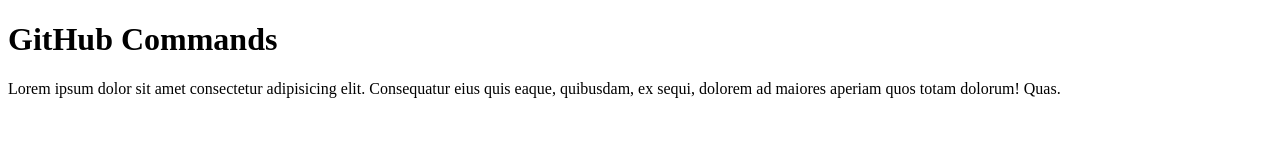
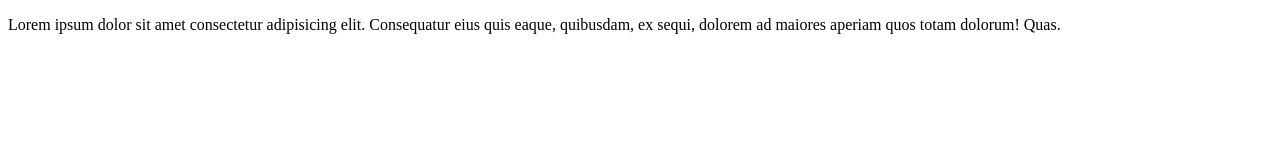
Before and after one commit to bcsf19m034/Mobile-Computing, a plain HTML site: page test.html in a window 1280 px wide. Drawn offline with Linux system fonts and the light colour scheme.

Commit message:
updating index.html

```diff
--- a/test.html
+++ b/test.html
@@ -7,7 +7,6 @@
     <title>Document</title>
   </head>
   <body>
-    <h1>GitHub Commands</h1>
     <p>
       Lorem ipsum dolor sit amet consectetur adipisicing elit. Consequatur eius
       quis eaque, quibusdam, ex sequi, dolorem ad maiores aperiam quos totam
```
